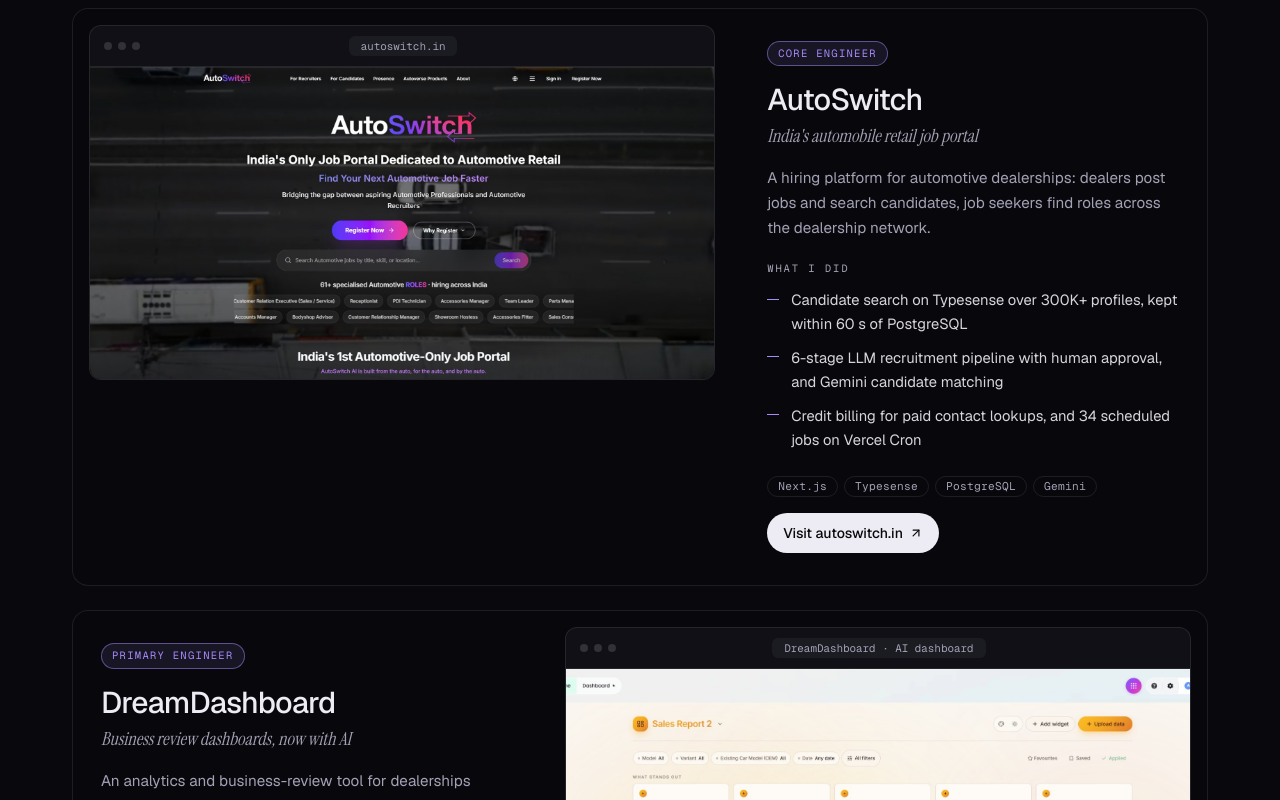
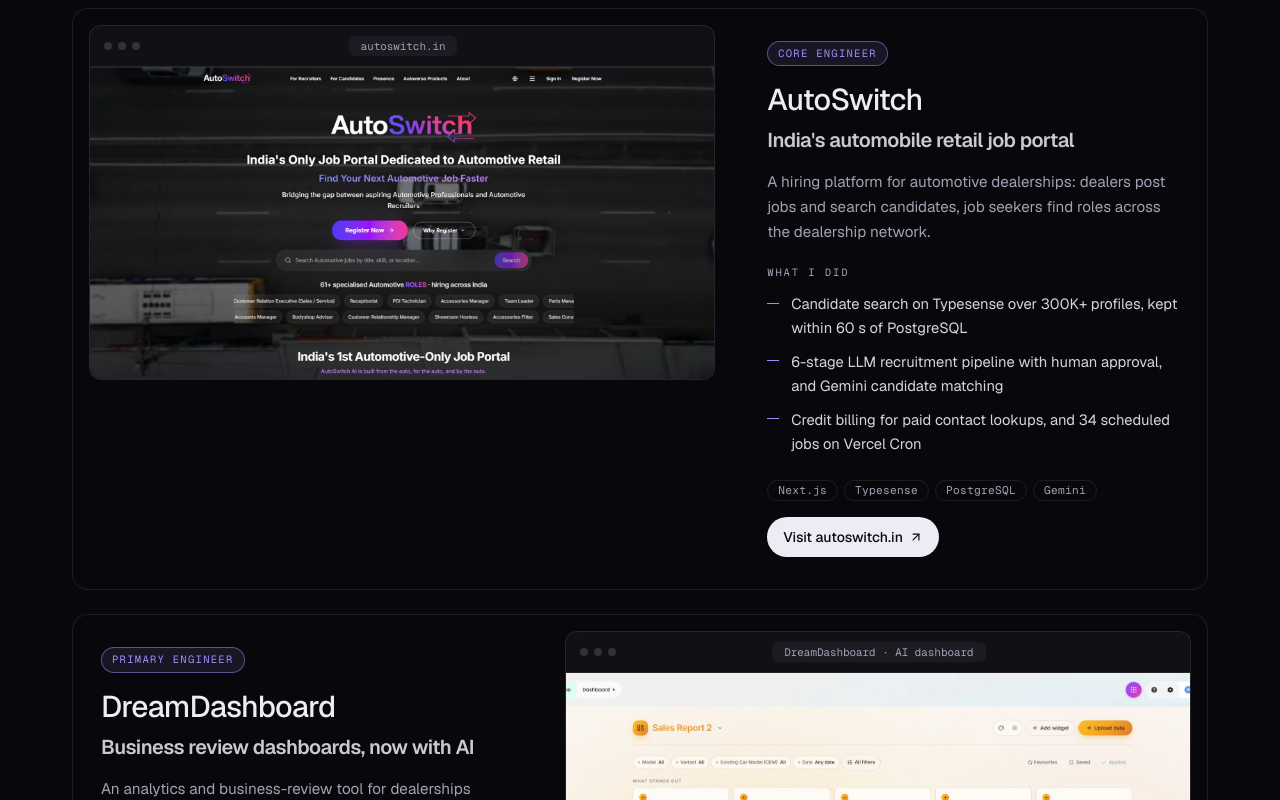
Before and after one commit to anshdoshi/portfolio-nextjs, a Next.js app: page / in a window 1280 px wide. Shown: the part 3000-3800 px from the top of the page. Built offline with nearby package versions, Linux system fonts and the light colour scheme.

Commit message:
changes added

```diff
--- a/components/sections/Products.tsx
+++ b/components/sections/Products.tsx
@@ -53,7 +53,7 @@
           <h3 id={`product-${product.id}-title`} className="mt-4 text-3xl font-medium tracking-tight text-fg">
             {product.name}
           </h3>
-          <p className="mt-1 font-serif text-lg italic text-muted">{product.tagline}</p>
+          <p className="mt-2 text-lg font-semibold tracking-tight text-fg/85 sm:text-xl">{product.tagline}</p>
           <p className="mt-4 text-[0.95rem] leading-relaxed text-muted">{product.description}</p>
 
           {product.contribution ? (
```
